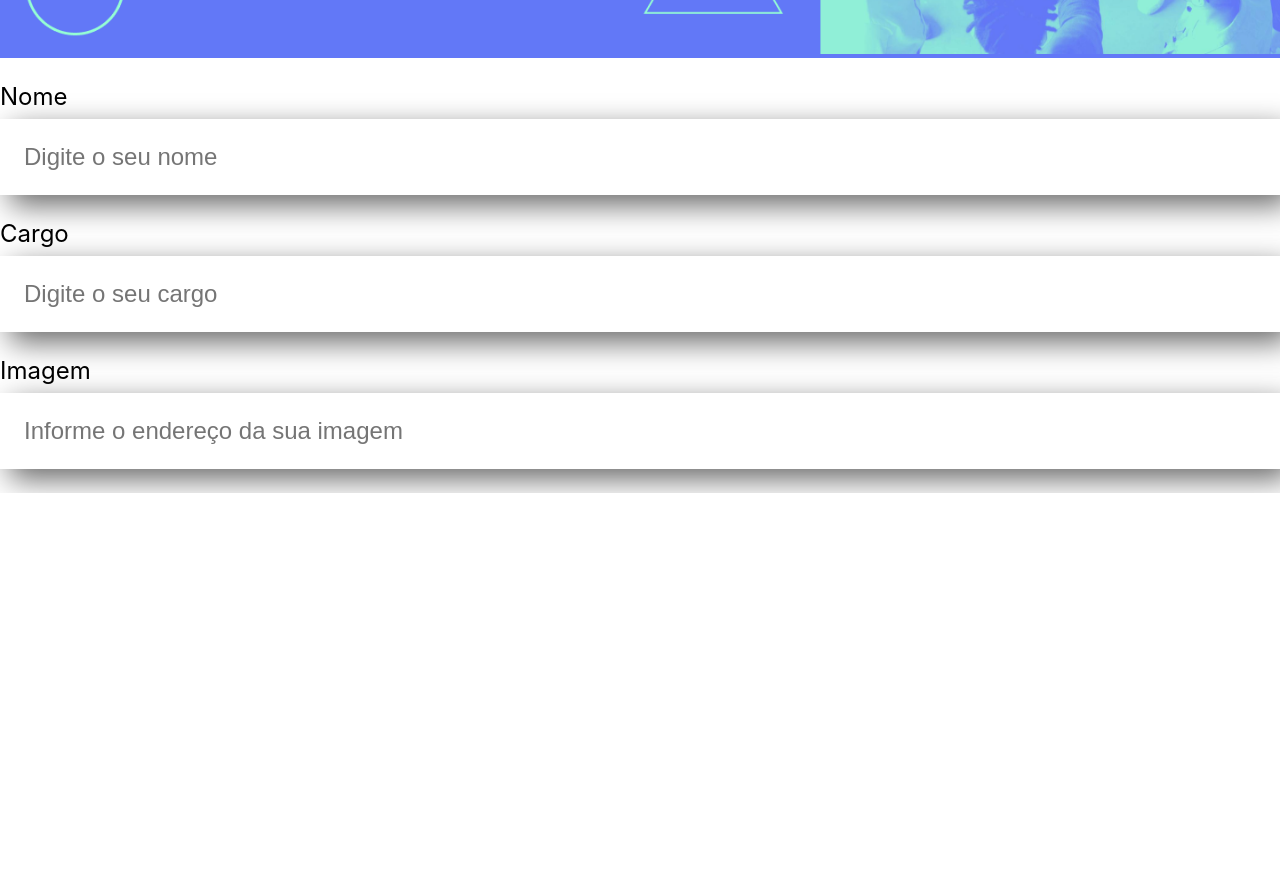
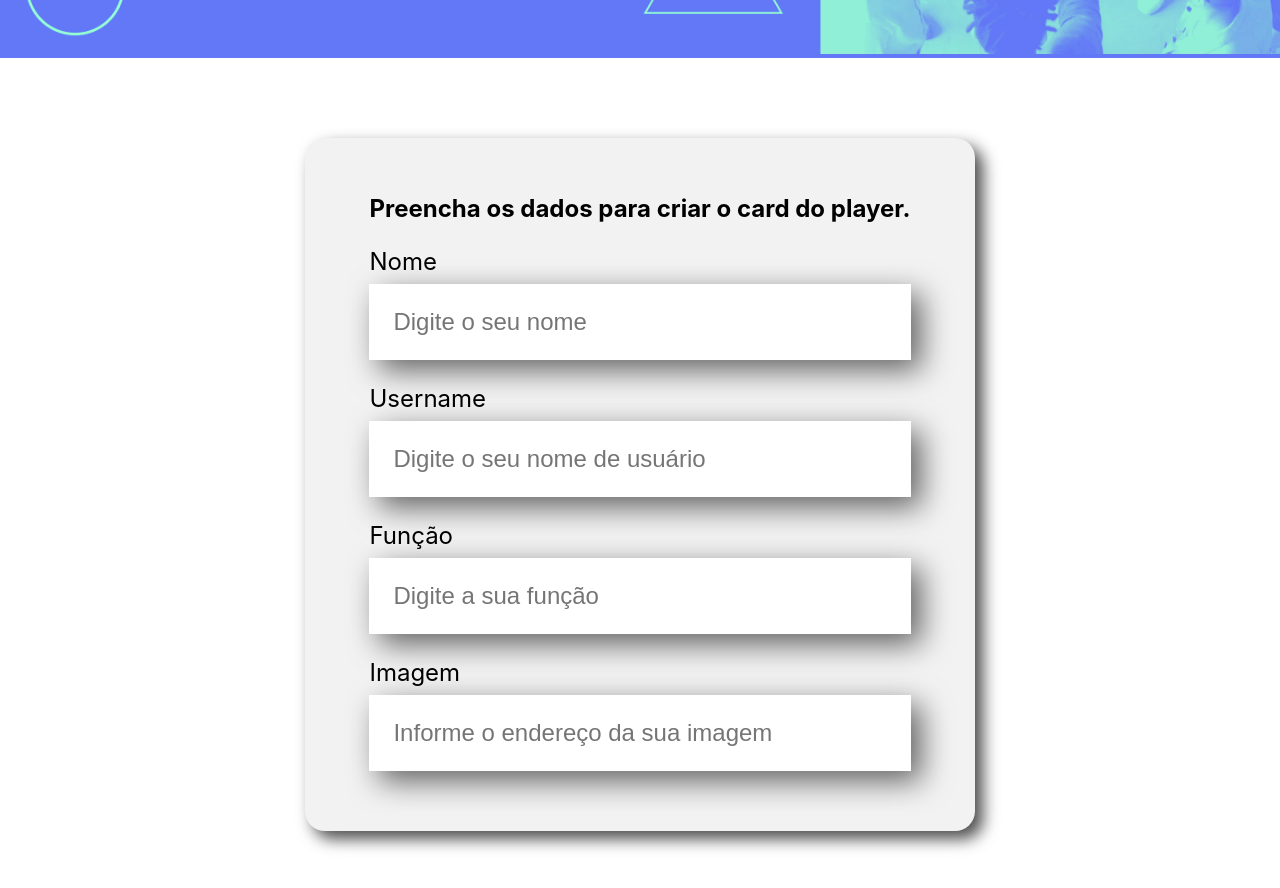
Before and after one commit to leonanmar886/organo, a React (Create React App) app: page / in a window 1280 px wide. Shown: the part 440-1328 px from the top of the page. Before the commit the page ends 933 px from the top, so only its background shows below. Built offline with nearby package versions, Linux system fonts and the light colour scheme.

Commit message:
feature: aula 1, atividade 8

```diff
--- a/src/App.js
+++ b/src/App.js
@@ -1,13 +1,11 @@
 import Banner from './components/Banner';
-import TextField from './components/TextField';
+import Form from './components/Form';
 
 function App() {
   return (
     <div className="App">
       <Banner />
-      <TextField label = "Nome" placeholder = "Digite o seu nome"/>
-      <TextField label = "Cargo" placeholder = "Digite o seu cargo"/>
-      <TextField label = "Imagem" placeholder = "Informe o endereço da sua imagem"/>
+      <Form />
     </div>
   );
 }
--- /dev/null
+++ b/src/components/Form/Form.css
@@ -0,0 +1,13 @@
+.form {
+    display: flex;
+    justify-content: center;
+    margin: 80px 0;
+}
+
+.form form{
+    max-width: 80%;
+    background-color: #f2f2f2;
+    border-radius: 20px;
+    padding: 36px 64px;
+    box-shadow: 8px 8px 16px rgba(0, 0, 0, 0.7);
+}
--- /dev/null
+++ b/src/components/Form/Form.js
@@ -0,0 +1,16 @@
+import './Form.css'
+import TextField from '../TextField'
+
+export const Form = () => {
+    return (
+        <section className='form'>
+            <form>
+                <h2>Preencha os dados para criar o card do player.</h2>
+                <TextField label = "Nome" placeholder = "Digite o seu nome"/>
+                <TextField label = "Username" placeholder = "Digite o seu nome de usuário"/>
+                <TextField label = "Função" placeholder = "Digite a sua função"/>
+                <TextField label = "Imagem" placeholder = "Informe o endereço da sua imagem"/>
+            </form>
+        </section>
+    )
+}
--- /dev/null
+++ b/src/components/Form/index.js
@@ -0,0 +1,3 @@
+import { Form } from './Form'
+
+export default Form
```
